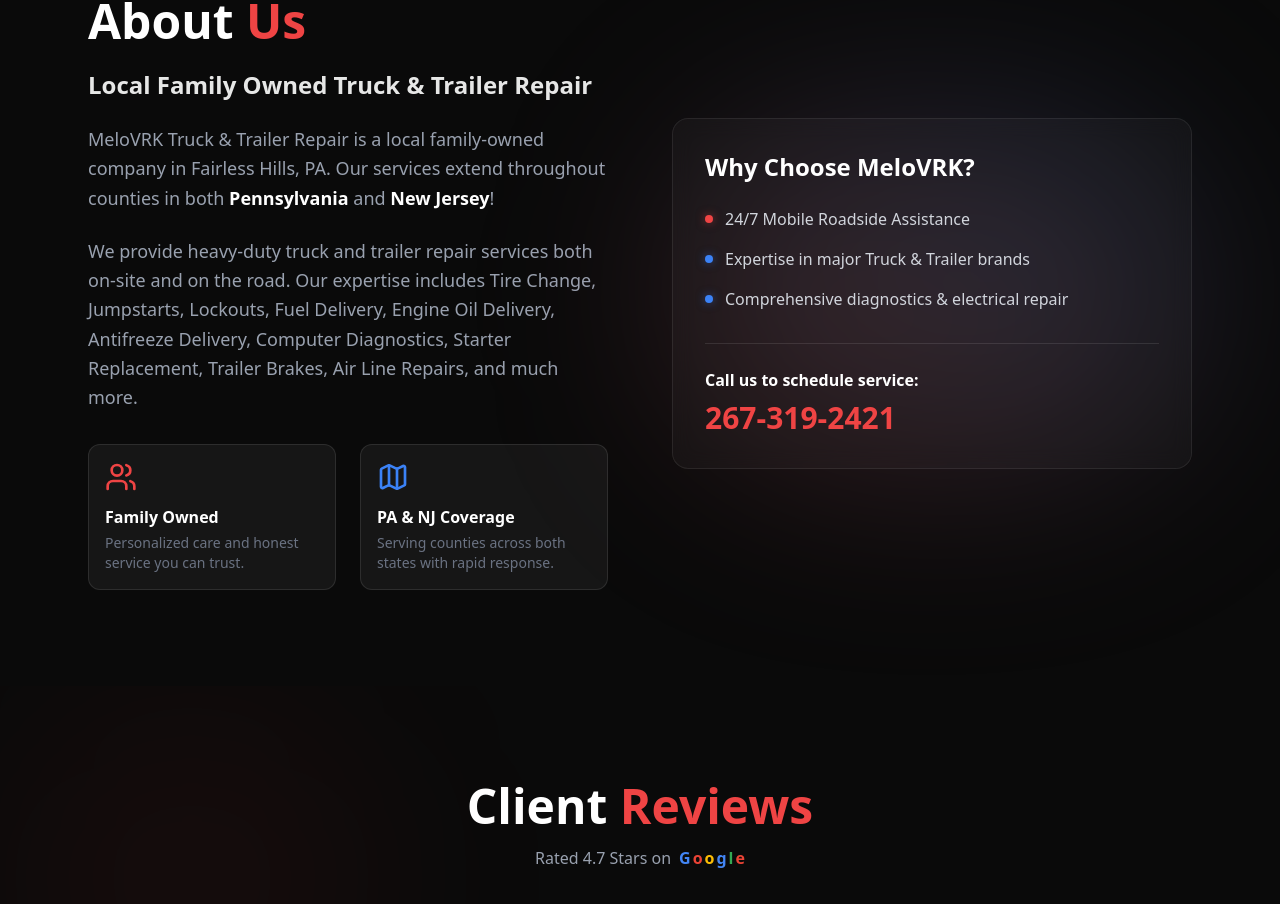
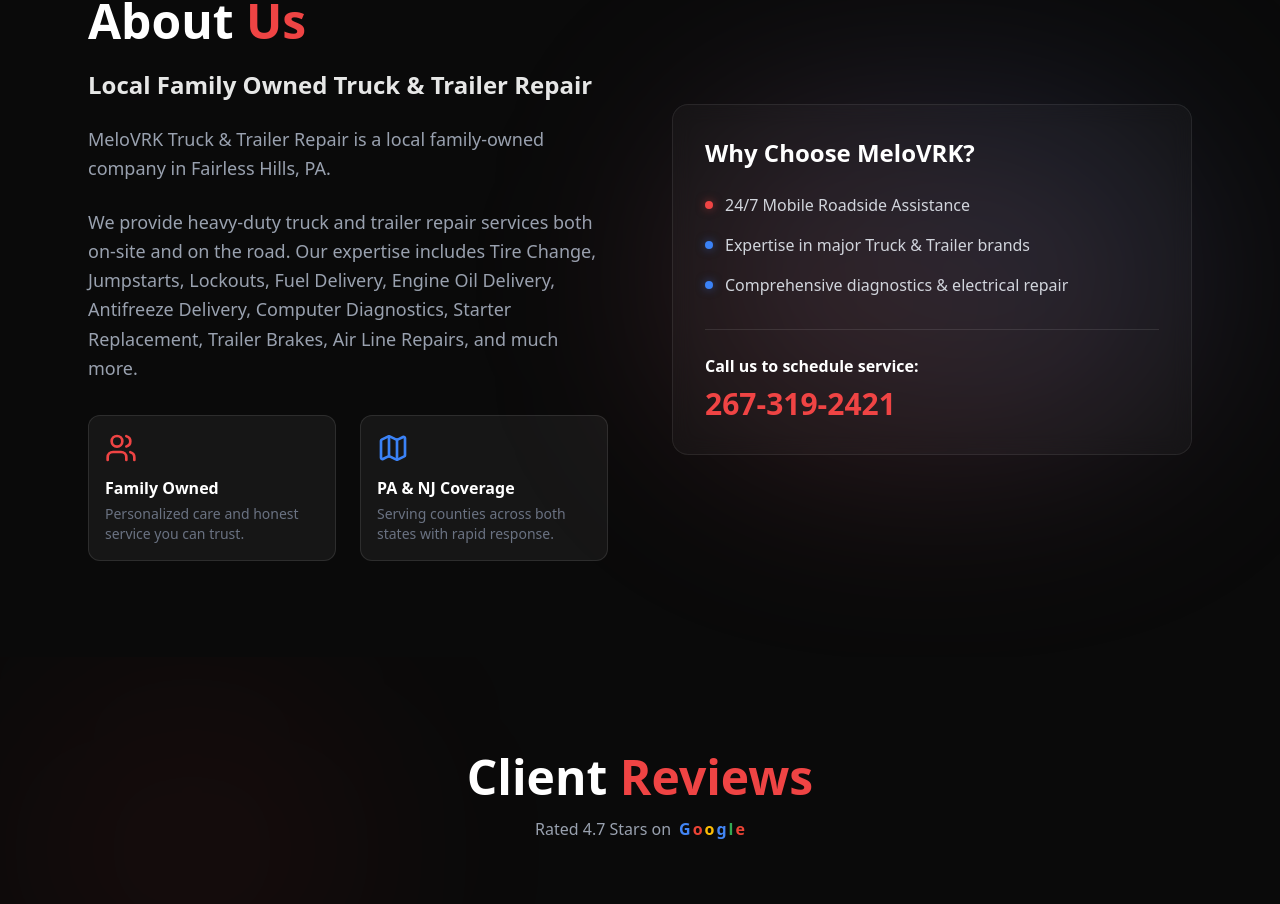
Before and after one commit to vroomxtransport/melovrk, a Next.js app: page / in a window 1280 px wide. Shown: the part 899-1803 px from the top of the page. Built offline with nearby package versions, Linux system fonts and the light colour scheme.

Commit message:
Remove service coverage text from About section

```diff
--- a/components/About.tsx
+++ b/components/About.tsx
@@ -15,8 +15,7 @@
                             Local Family Owned Truck & Trailer Repair
                         </h3>
                         <p className="text-gray-400 text-lg mb-6 leading-relaxed">
-                            MeloVRK Truck & Trailer Repair is a local family-owned company in Fairless Hills, PA. Our services extend throughout counties in both
-                            <span className="text-white font-bold"> Pennsylvania</span> and <span className="text-white font-bold">New Jersey</span>!
+                            MeloVRK Truck & Trailer Repair is a local family-owned company in Fairless Hills, PA.
                         </p>
                         <p className="text-gray-400 text-lg mb-8 leading-relaxed">
                             We provide heavy-duty truck and trailer repair services both on-site and on the road. Our expertise includes Tire Change, Jumpstarts, Lockouts, Fuel Delivery, Engine Oil Delivery, Antifreeze Delivery, Computer Diagnostics, Starter Replacement, Trailer Brakes, Air Line Repairs, and much more.
```
